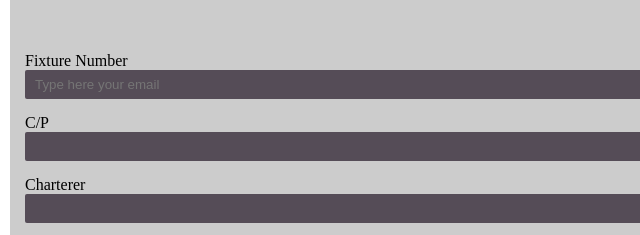
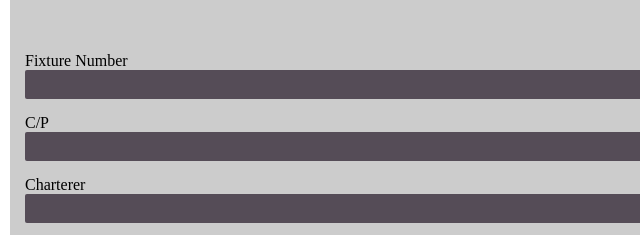
Before and after one commit to hiteshsantwani/FixturePlugin, a plain HTML site: page index.html in a window 1280 px wide. Shown: the part 168-403 px from the top of the page, 0-640 px from the left. Drawn offline with Linux system fonts and the light colour scheme.

Commit message:
Update index.html

```diff
--- a/index.html
+++ b/index.html
@@ -17,7 +17,7 @@
       </div>
       <div class="form-group">
         <label class="label">Fixture Number</label>
-        <input type="email" placeholder="Type here your email" class="input"/>
+        <input type="input" id="FixtureNumberSearch" class="input"/>
         <label class="label">C/P</label>
       </div>
       <div class="form-group">
```
